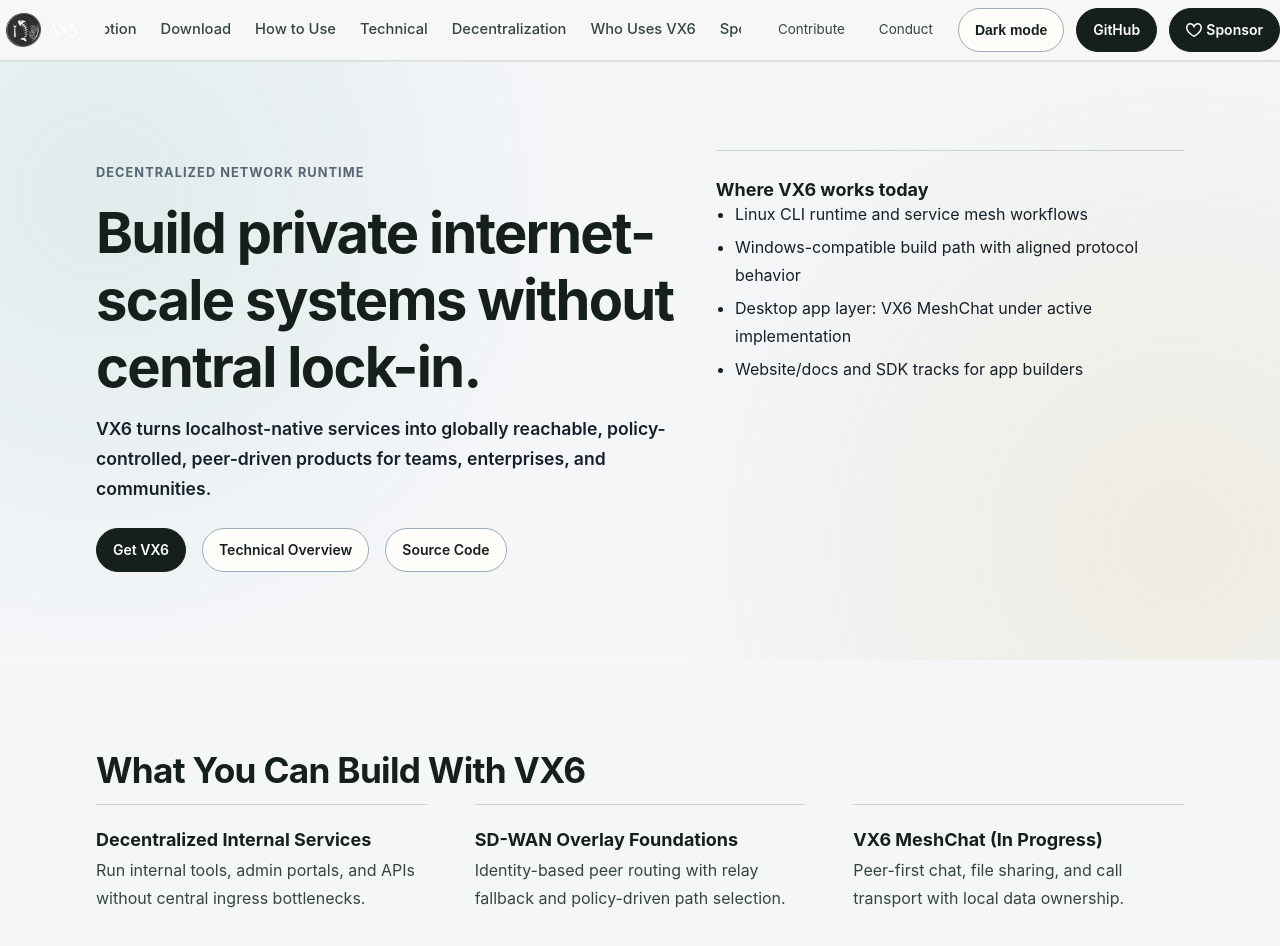
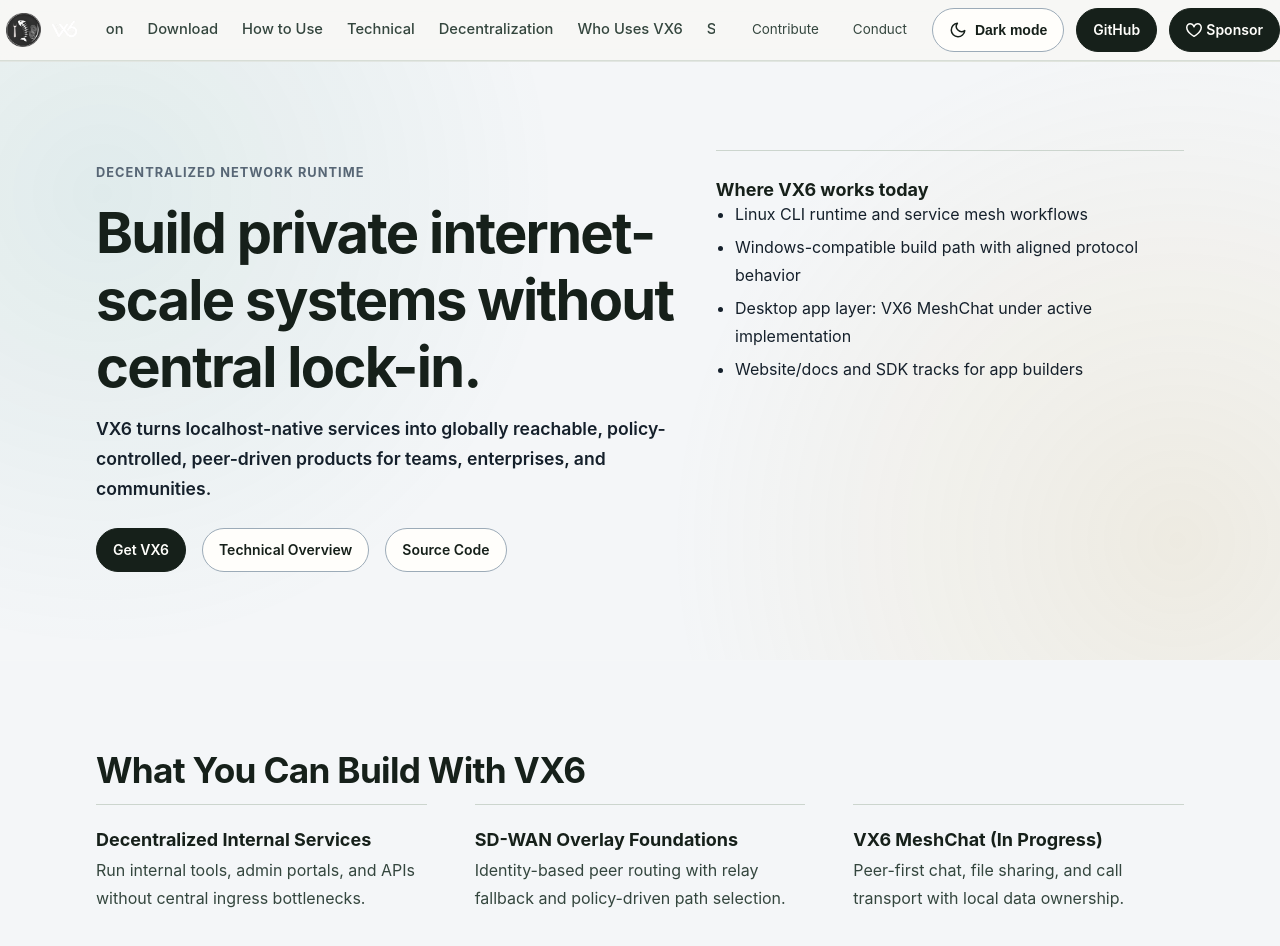
Before and after one commit to soul-abhi/VX6WEB, a Next.js app: page / in a window 1280 px wide. Shown: the top 946 px of the page. Built offline with nearby package versions, Linux system fonts and the light colour scheme.

Commit message:
fix(theme): add icons to toggle and fix reliability

```diff
--- a/app/globals.css
+++ b/app/globals.css
@@ -346,6 +346,14 @@
   transform: translateY(-1px);
 }
 
+.theme-toggle-icon {
+  flex-shrink: 0;
+}
+
+.theme-toggle-label {
+  margin-left: 0.5rem;
+}
+
 .sponsor-nav-button,
 .hero-cta-primary,
 .github-button {
--- a/components/LandingThemeToggle.tsx
+++ b/components/LandingThemeToggle.tsx
@@ -39,7 +39,7 @@
   }, []);
 
   const handleToggle = () => {
-    const nextTheme: ThemeMode = getCurrentTheme() === 'dark' ? 'light' : 'dark';
+    const nextTheme: ThemeMode = theme === 'dark' ? 'light' : 'dark';
     document.documentElement.setAttribute('data-theme', nextTheme);
     window.localStorage.setItem(THEME_STORAGE_KEY, nextTheme);
     setTheme(nextTheme);
@@ -53,7 +53,53 @@
       aria-label={!mounted ? 'Toggle theme' : (theme === 'dark' ? 'Switch to light mode' : 'Switch to dark mode')}
       title={!mounted ? 'Toggle theme' : (theme === 'dark' ? 'Switch to light mode' : 'Switch to dark mode')}
     >
-      {!mounted ? '...' : (theme === 'dark' ? 'Light mode' : 'Dark mode')}
+      {!mounted ? (
+        <span className="theme-toggle-icon">...</span>
+      ) : theme === 'dark' ? (
+        <>
+          <svg
+            className="theme-toggle-icon"
+            fill="none"
+            height="18"
+            stroke="currentColor"
+            strokeLinecap="round"
+            strokeLinejoin="round"
+            strokeWidth="2"
+            viewBox="0 0 24 24"
+            width="18"
+            xmlns="http://www.w3.org/2000/svg"
+          >
+            <circle cx="12" cy="12" r="5" />
+            <line x1="12" x2="12" y1="1" y2="3" />
+            <line x1="12" x2="12" y1="21" y2="23" />
+            <line x1="4.22" x2="5.64" y1="4.22" y2="5.64" />
+            <line x1="18.36" x2="19.78" y1="18.36" y2="19.78" />
+            <line x1="1" x2="3" y1="12" y2="12" />
+            <line x1="21" x2="23" y1="12" y2="12" />
+            <line x1="4.22" x2="5.64" y1="19.78" y2="18.36" />
+            <line x1="18.36" x2="19.78" y1="5.64" y2="4.22" />
+          </svg>
+          <span className="theme-toggle-label">Light mode</span>
+        </>
+      ) : (
+        <>
+          <svg
+            className="theme-toggle-icon"
+            fill="none"
+            height="18"
+            stroke="currentColor"
+            strokeLinecap="round"
+            strokeLinejoin="round"
+            strokeWidth="2"
+            viewBox="0 0 24 24"
+            width="18"
+            xmlns="http://www.w3.org/2000/svg"
+          >
+            <path d="M21 12.79A9 9 0 1 1 11.21 3 7 7 0 0 0 21 12.79z" />
+          </svg>
+          <span className="theme-toggle-label">Dark mode</span>
+        </>
+      )}
     </button>
   );
 }
```
